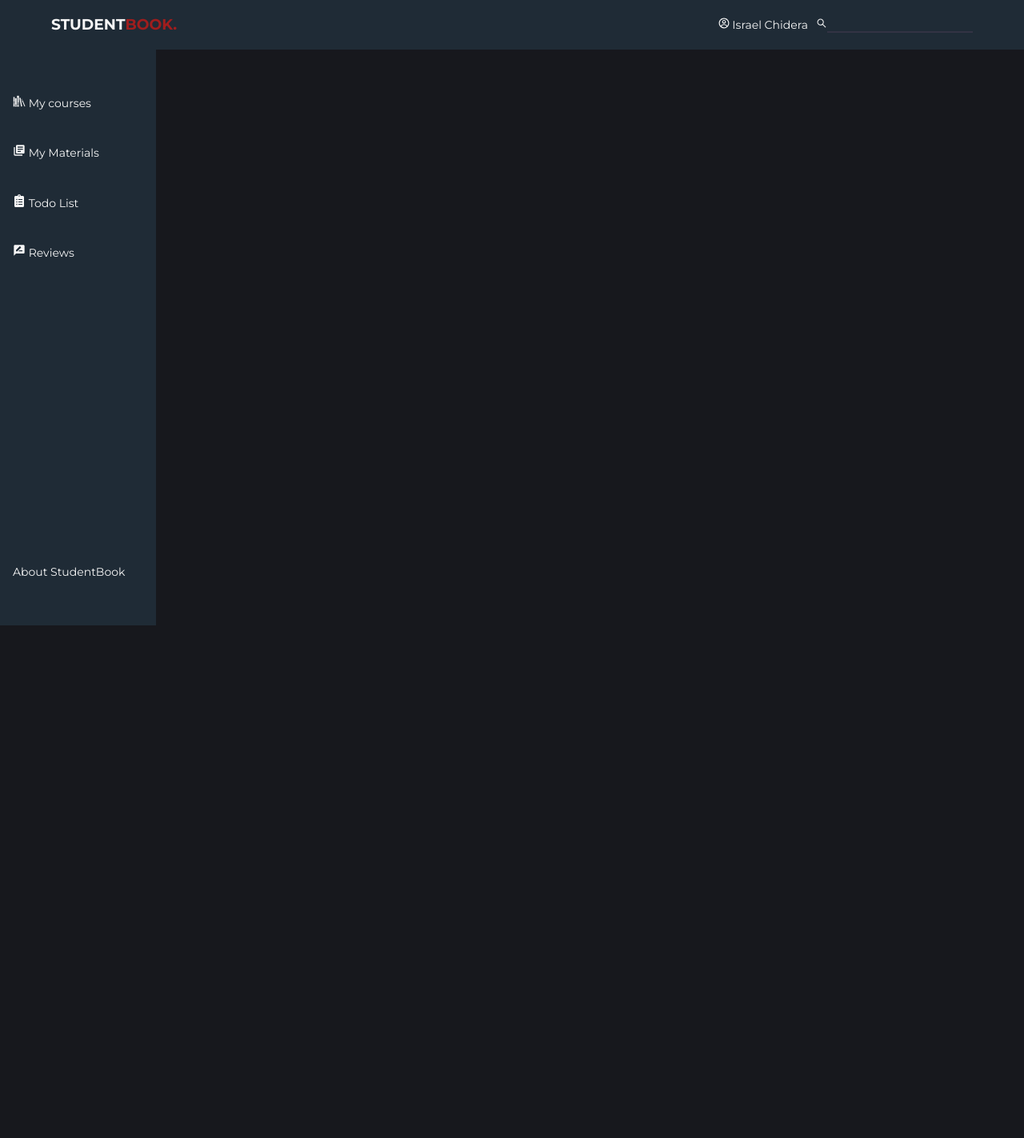
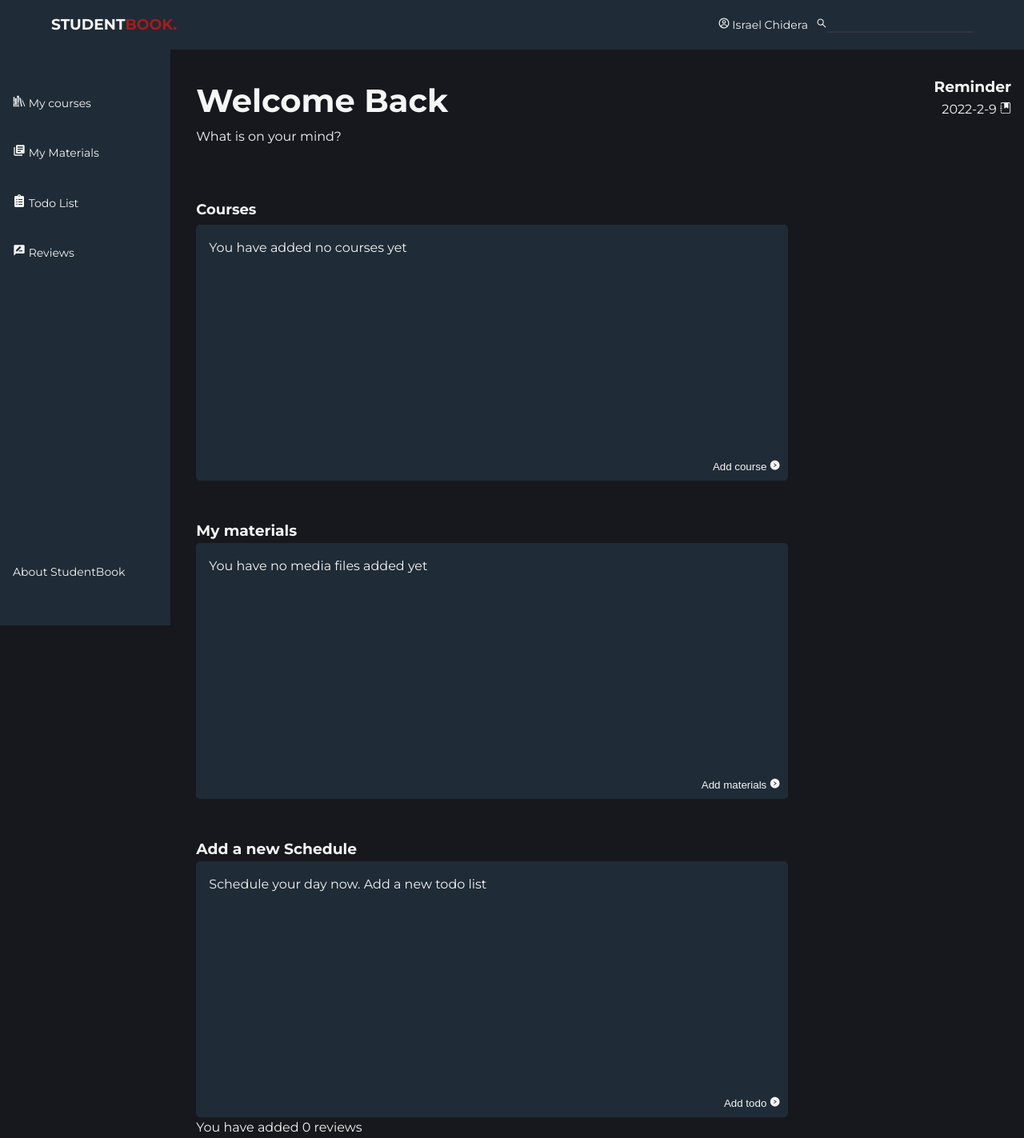
Before and after one commit to IsraelChidera/studentbook, a React (Create React App) app: page /dashboard in a window 1280 px wide. Shown: the whole page at 80% size. Before the commit the page ends 800 px from the top, so only its background shows below. Built offline with nearby package versions, Linux system fonts and the light colour scheme.

Commit message:
Component Designs: Dashboard UI Completed

```diff
--- a/src/components/Dbdetails/Dbdetails.css
+++ b/src/components/Dbdetails/Dbdetails.css
@@ -0,0 +1,96 @@
+.dbDetailsGrid {
+    padding: 2rem 1rem 0 2rem;
+    display: flex;
+    justify-content: space-between;
+}
+
+.dbDetailsTitle {
+    text-align: left;
+}
+
+.dbDetailsTitle h1 {
+    font-size: 2.5rem;
+}
+
+.dbDetails {
+    margin-top: 4rem;
+}
+
+.dbCourses {
+    margin-top: 2rem;
+    position: relative;
+}
+
+.dbCourses button {
+    position: absolute;
+    bottom: 10px;
+    right: 10px;
+    border: none;
+    background: none;
+    cursor: pointer;
+    color: #f6f6f6;
+}
+
+.dbCourses h3 {
+    margin-bottom: 5px;
+    font-size: 18px;
+}
+
+.dbMaterials {
+    position: relative;
+}
+
+.dbMaterials h3 {
+    margin-top: 3rem;
+}
+
+.dbTodo {
+    position: relative;
+}
+
+.dbTodo h3 {
+    margin-top: 3rem;
+}
+
+.dbMaterials button {
+    position: absolute;
+    bottom: 10px;
+    right: 10px;
+    border: none;
+    background: none;
+    cursor: pointer;
+    color: #f6f6f6;
+}
+
+.dbTodo button {
+    position: absolute;
+    bottom: 10px;
+    right: 10px;
+    border: none;
+    background: none;
+    cursor: pointer;
+    color: #f6f6f6;
+}
+
+.dbCoursesBg {
+    background: var(--primary);
+    border-radius: 5px;
+    padding: 1rem;
+    height: 40vh;
+}
+
+.dbDetailsContainer {
+    flex: 3;
+    margin-right: 2rem;
+}
+
+.reminder {
+    flex: 1;
+    display: flex;
+    flex-direction: column;
+    align-items: flex-end;
+}
+
+.reminder-icon {
+    font-size: 14px;
+}
--- a/src/components/Dbdetails/index.js
+++ b/src/components/Dbdetails/index.js
@@ -1,10 +1,99 @@
-import React from 'react';
+import React, { useEffect } from 'react';
 import './Dbdetails.css';
+import { BsFillJournalBookmarkFill } from 'react-icons/bs';
+import { AiFillRightCircle } from 'react-icons/ai';
 
 const index = () => {
+    const today = new Date();
+    const date = today.getFullYear() + '-' + (today.getMonth() + 1) + '-' + today.getDate();
+
+    console.log(date)
+
+
   return (
-        <section>
-            Db details
+        <section className="dbDetailsGrid">
+            <div className="dbDetailsContainer">
+                <div className="dbDetailsTitle">
+                    <h1>
+                        Welcome Back
+                    </h1>
+                    <p>
+                        What is on your mind?
+                    </p>
+                </div>
+
+                <div className="dbDetails">
+                    <div className="dbCourses">
+                        <h3>
+                            Courses
+                        </h3>
+                        <div className="dbCoursesBg">
+                            <p>
+                                You have added no courses yet
+                            </p>
+
+                            <button>
+                                Add course < AiFillRightCircle />
+                            </button>
+                        </div>
+                    </div>
+
+                    <div className="dbMaterials">
+                        <h3>
+                            My materials
+                        </h3>
+                        <div className="dbCoursesBg">
+                            <p>
+                                You have no media files added yet
+                            </p>
+
+                            <button>
+                                Add materials < AiFillRightCircle />
+                            </button>
+                        </div>
+                    </div>
+
+                    <div className="dbTodo">
+                        <h3>
+                            Add a new Schedule
+                        </h3>
+
+                        <div className="dbCoursesBg">
+                            <p>
+                                Schedule your day now.
+                                Add a new todo list
+                            </p>
+
+                            <button>
+                                Add todo < AiFillRightCircle />
+                            </button>
+                        </div>
+                    </div>
+
+                    <div className="dbReviews">
+                        <div>
+                            <p>
+                                You have added 0 reviews
+                            </p>
+                        </div>
+                    </div>
+                </div>
+            </div>
+
+            <div className="reminder">
+                <h3>
+                    Reminder
+
+                </h3>
+
+                <p>
+                    {date}
+                    {" "}
+                    <span className="reminder-icon">
+                        < BsFillJournalBookmarkFill />
+                    </span>
+                </p>
+            </div>
         </section>
     );
 };
--- a/src/components/Dbsidebar/Dbsidebar.css
+++ b/src/components/Dbsidebar/Dbsidebar.css
@@ -1,8 +1,6 @@
 .dbSidebar {
     background: var(--primary);
     height: 90vh;
-    position: fixed;
-    /* top: 0; */
     display: flex;
     flex-direction: column;
     justify-content: space-between;
@@ -22,7 +20,6 @@
 
 .dbSidebar ul li a:hover {
     color: var(--tertiary);
-    opacity: 0.6;
 }
 
 .icon {
--- a/src/index.css
+++ b/src/index.css
@@ -33,5 +33,5 @@ html, body {
 
 .dbGrid {
   display: grid;
-  grid-template-columns: 1fr 2fr;
+  grid-template-columns: 1fr 5fr;
 }
```
